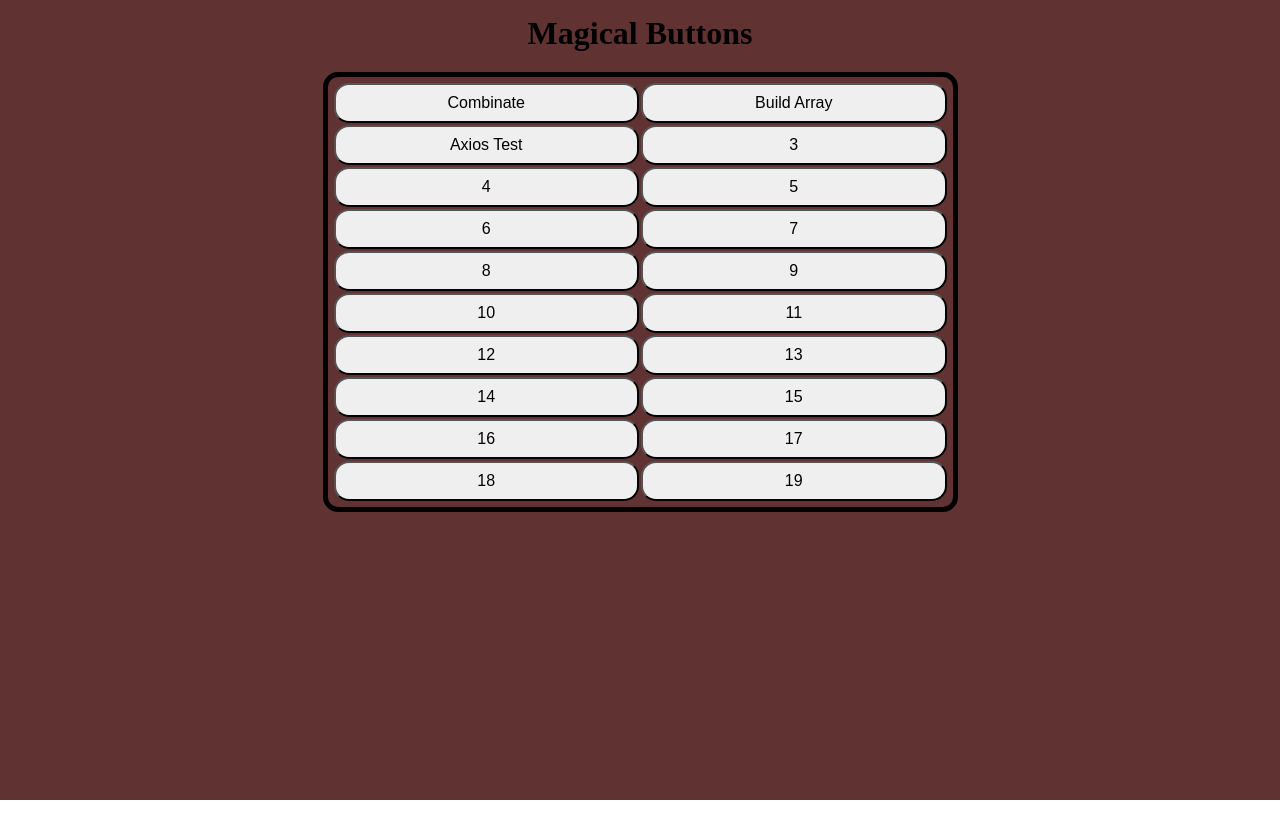
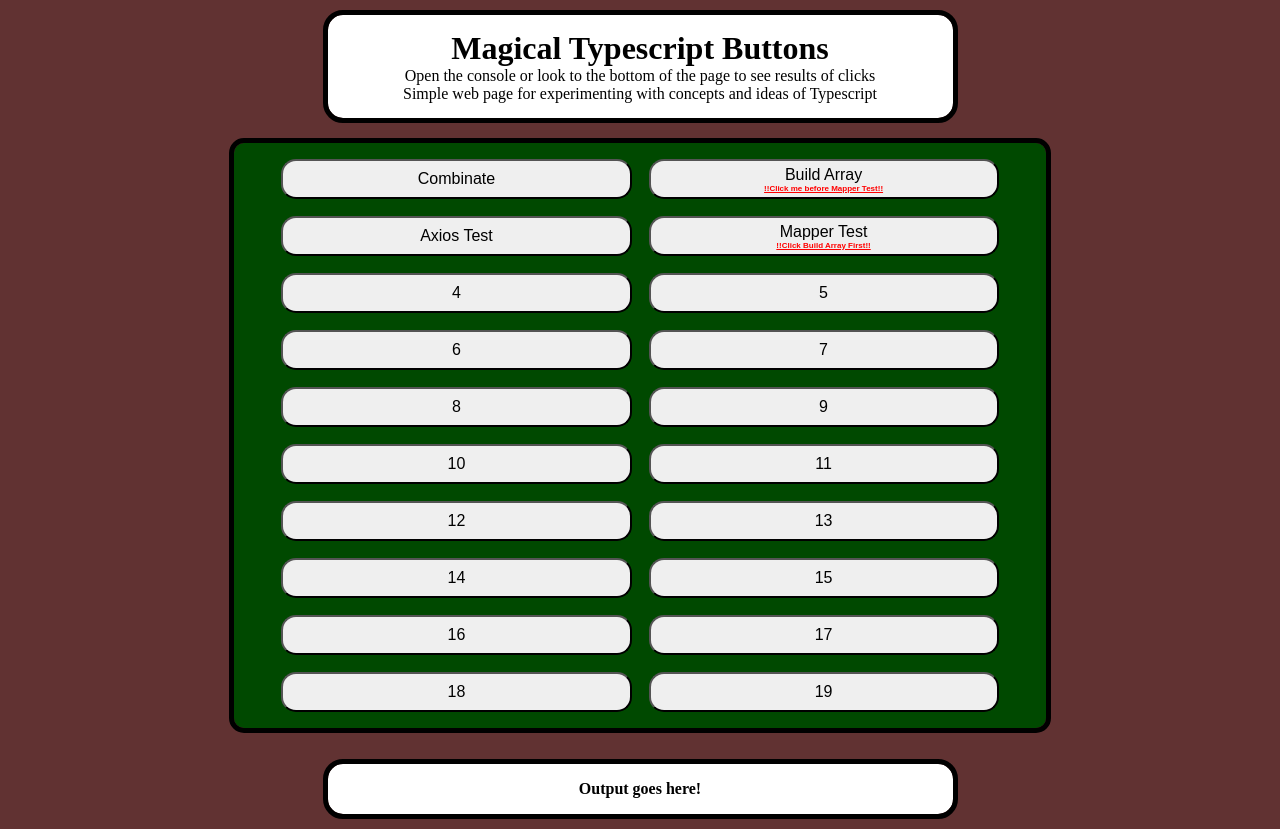
Before and after one commit to BLacey99/Typescript, a website built with webpack: page index.html in a window 1280 px wide. Before the commit the page ends 800 px from the top, so only its background shows below. Built offline with nearby package versions, Linux system fonts and the light colour scheme.

Commit message:
Added more styling Added output box for results of button clicks so no longer reliant exclussively on console

```diff
--- a/app.ts
+++ b/app.ts
@@ -1,8 +1,8 @@
 
 import {AxiosTest} from "./axiosTest.js";
-import {generateData, generateRandom} from "./generator.js";
+import {dataRetainer, generateData, generateRandom} from "./generator.js";
 import {combinator} from "./combinator.js";
-
+import{ mapper}  from "./mappingFunction.js";
 
 
 const stringExample: string = 'cake';
@@ -26,3 +26,11 @@ arrayBtn.addEventListener("click", randomFactory);
 let axioPull =()=> AxiosTest();
 let axioBtn :any = document.getElementById("axioBtn");
 axioBtn.addEventListener("click", axioPull);
+
+
+let mapperDemo = () => mapper(dataRetainer, function(dataSources:any){
+    console.log(dataSources + 1);
+    return dataSources+1;
+});
+let mapperBtn :any = document.getElementById("mapperBtn");
+mapperBtn.addEventListener("click", mapperDemo);
--- a/combinator.js
+++ b/combinator.js
@@ -1,4 +1,6 @@
+import { output } from "./outputter.js";
 const combinator = (stringEx, stringEx2) => {
     console.log('The ' + stringEx + ' ' + stringEx2);
+    output.innerHTML = `The ${stringEx}  ${stringEx2}`;
 };
 export { combinator };
--- a/combinator.ts
+++ b/combinator.ts
@@ -1,5 +1,9 @@
+import { output } from "./outputter.js";
+
+
 const combinator = (stringEx:string, stringEx2:string) =>{
     console.log('The ' + stringEx + ' ' + stringEx2);
+    output.innerHTML = `The ${stringEx}  ${stringEx2}`;
 }
 
 export {combinator};
--- a/generator.js
+++ b/generator.js
@@ -16,4 +16,4 @@ let generateData = function (generatorCB) {
     console.log(dataRetainer + " Retained values from previous iteration");
     return 1;
 };
-export { generateRandom, generateData };
+export { generateRandom, generateData, dataRetainer };
--- a/generator.ts
+++ b/generator.ts
@@ -30,4 +30,4 @@ let generateData = function(generatorCB:any): number{
 }
 
 
-export {generateRandom, generateData};
+export {generateRandom, generateData, dataRetainer};
--- a/index.html
+++ b/index.html
@@ -8,13 +8,14 @@
     <title>TS Experiments</title>
 </head>
 <body>
-    <div id="MainDiv"><h1>Magical Buttons</h1>
-
+    <div id="MainDiv"><div id="titleContents"><h1>Magical Typescript Buttons</h1>
+        <p>Open the console or look to the bottom of the page to see results of clicks</p>
+        <p>Simple web page for experimenting with concepts and ideas of Typescript</p></div>
     <div id="ButtonBox">
         <button id="combinatorButton" class="combinatorButton">Combinate</button>
-        <button id="GenerateArray">Build Array</button>
+        <button id="GenerateArray">Build Array<small>!!Click me before Mapper Test!!</small></button>
         <button id="axioBtn">Axios Test</button>
-        <button>3</button>
+        <button id="mapperBtn">Mapper Test<small>!!Click Build Array First!!</small></button>
         <button>4</button>
         <button>5</button>
         <button>6</button>
@@ -32,6 +33,8 @@
         <button>18</button>
         <button>19</button>
     </div>
+    <br><br>
+    <div id="outputBox"><h2 id="output">Output goes here!</h2></div>
 </div>
 </body>
 
--- /dev/null
+++ b/mappingFunction.js
@@ -0,0 +1,13 @@
+import { output } from "./outputter.js";
+const mapper = (data, callback) => {
+    let tempArr = [];
+    for (let dataPiece in data) {
+        console.log(data[dataPiece]);
+        tempArr.push(callback(data[dataPiece]));
+    }
+    console.log("Original data source: " + data);
+    console.log("_______________________________");
+    console.log("Post-map operation: " + tempArr);
+    output.innerHTML = `Original Data Source: ${data} <br><br> Post-Map Operation: ${tempArr}`;
+};
+export { mapper };
--- /dev/null
+++ b/mappingFunction.ts
@@ -0,0 +1,16 @@
+import { output } from "./outputter.js";
+
+const mapper = (data:[], callback: (dataCB:any) => void) =>{
+    let tempArr:any[]=[];
+    for(let dataPiece in data){
+        console.log(data[dataPiece]);
+        tempArr.push(callback(data[dataPiece]));
+    }
+
+    console.log("Original data source: " + data);
+    console.log("_______________________________");
+    console.log("Post-map operation: " + tempArr);
+    output.innerHTML = `Original Data Source: ${data} <br><br> Post-Map Operation: ${tempArr}`;
+}
+
+export{mapper};
--- /dev/null
+++ b/outputter.js
@@ -0,0 +1,2 @@
+let output = document.getElementById("output");
+export { output };
--- /dev/null
+++ b/outputter.ts
@@ -0,0 +1,5 @@
+
+
+let output:any = document.getElementById("output");
+
+export{output};
--- a/styles.css
+++ b/styles.css
@@ -23,11 +23,40 @@ body{
     font-size:2rem;
 }
 
+#titleContents{
+    background-color:white;
+    max-width:500px;
+    min-width:50%;
+    margin-left:auto;
+    margin-right:auto;
+    min-height:50px;
+    text-align:center;
+    padding:15px;
+    border-radius:15px;
+    outline:5px solid black;
+}
+
+small{
+    font-size:clamp(0.5rem,1rem,50%);
+    font-weight: bolder;
+    text-decoration: underline;
+    color:red;
+}
+
+button{
+    display:flex;
+    flex-direction:column;
+    justify-content: center;
+    align-items: center;
+    word-wrap: break-word;
+}
+
 #ButtonBox{
     display:grid;
-    grid-template-columns: repeat(2, 1fr);
+    grid-template-columns: repeat(auto-fit, 45%);
     flex-direction:row;
-    width:50%;
+    min-width:50%;
+    max-width:65%;
     flex-wrap:wrap;
     justify-content: center;
     margin-left:auto;
@@ -35,8 +64,9 @@ body{
     margin-top:2%;
     outline:5px solid black;
     border-radius:10px;
-    padding:5px;
-
+    padding:15px;
+    background-color:rgb(0, 73, 0);
+    gap:15px;
 
 }
 
@@ -51,3 +81,19 @@ body{
     background-color:grey;
     cursor:pointer;
 }
+
+#outputBox{
+    background-color:white;
+    max-width:500px;
+    min-width:50%;
+    margin-left:auto;
+    margin-right:auto;
+    min-height:50px;
+    text-align:center;
+    display:flex;
+    justify-content: center;
+    align-items: center;
+    padding:15px;
+    border-radius:15px;
+    outline:5px solid black;
+}
```
Also changed, not shown: app.js (+8 -5 lines), dist/bundle.js.
